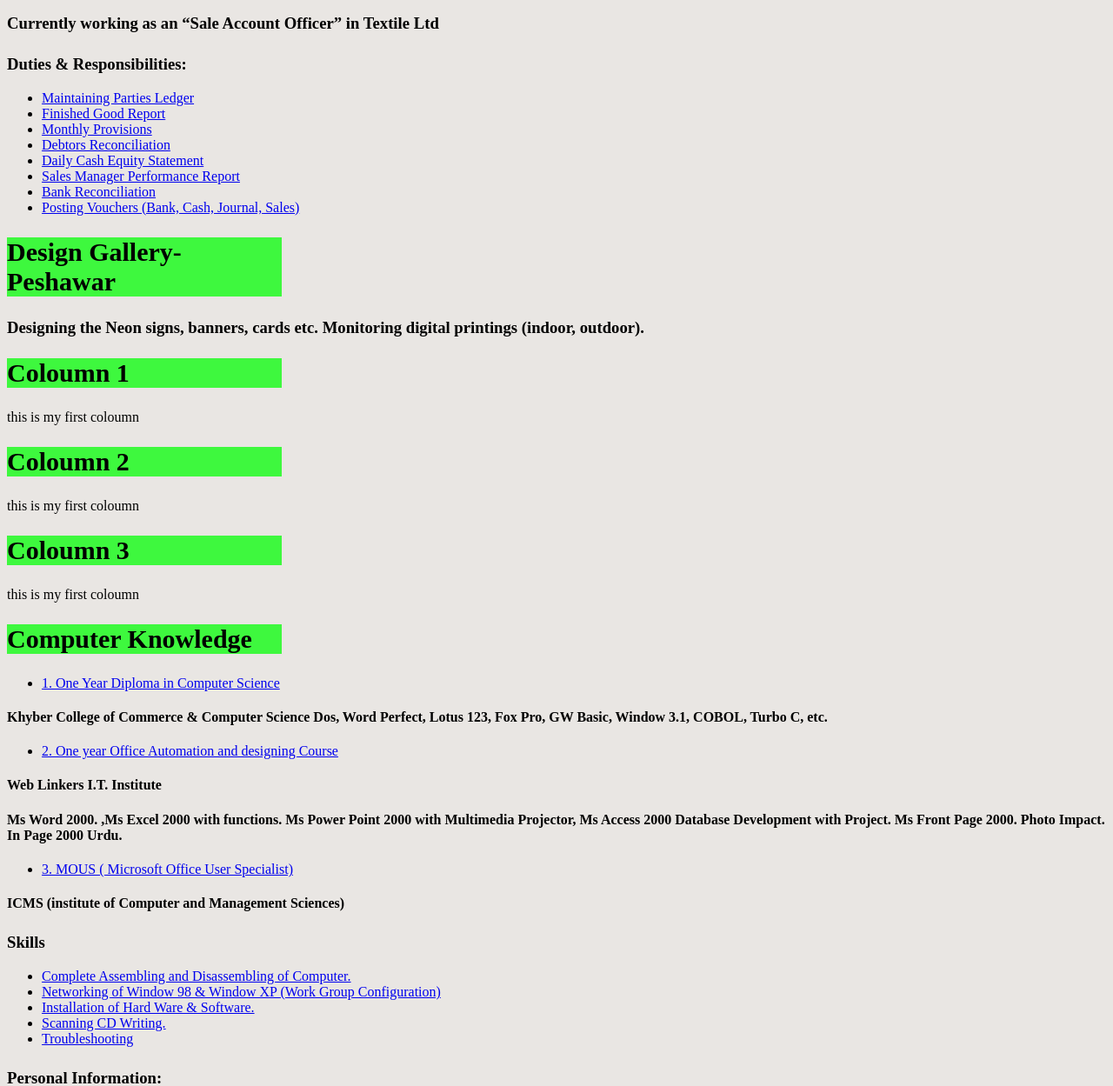
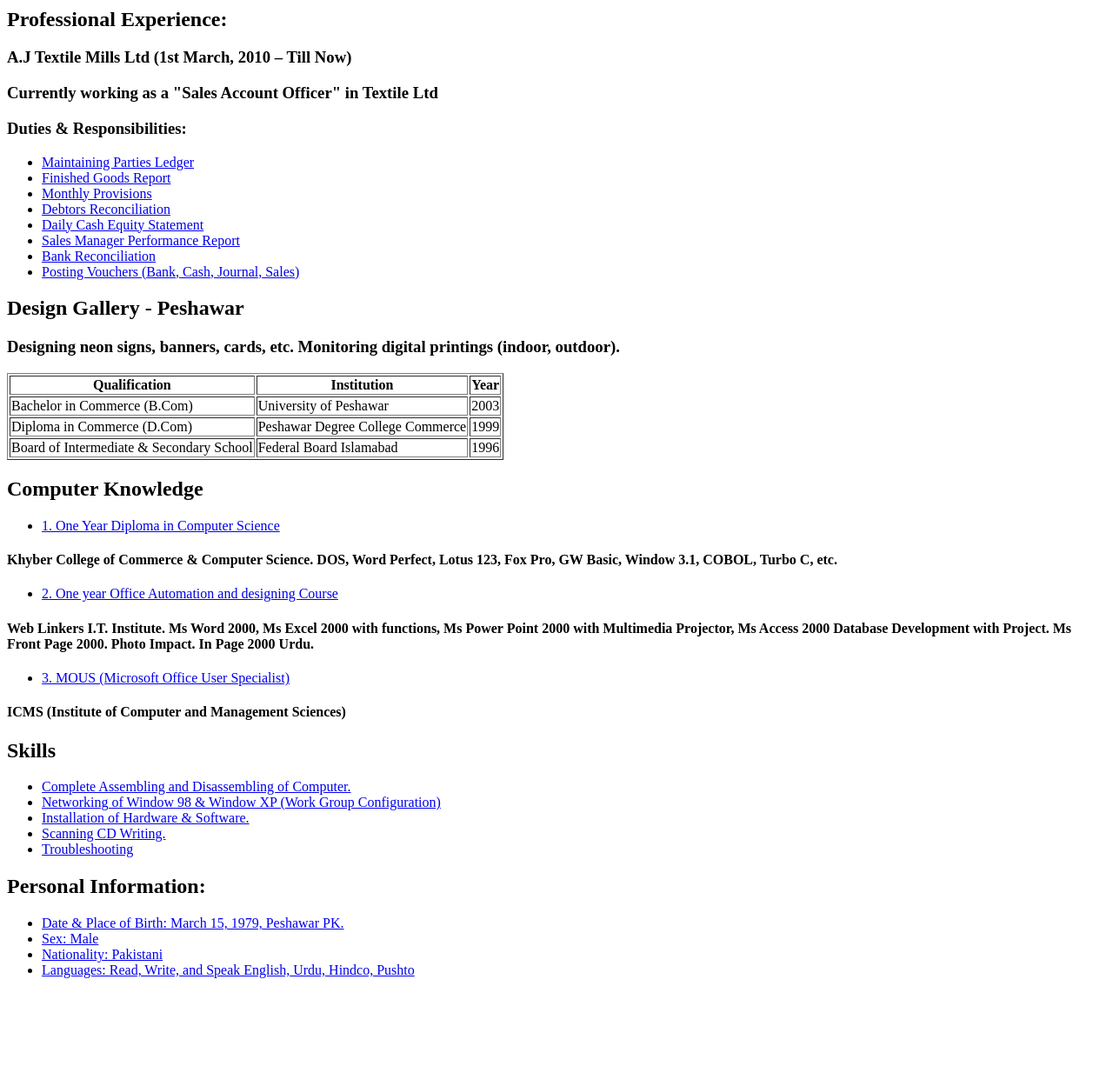
Before and after one commit to FaisalSaud007/html, a plain HTML site: page index.html in a window 1280 px wide. Shown: the part 444-1693 px from the top of the page at 87% size. After the commit the page ends 1585 px from the top, so only its background shows below. Drawn offline with Linux system fonts and the light colour scheme.

Commit message:
my website

```diff
--- a/Styled.css
+++ b/Styled.css
@@ -1,16 +1,113 @@
-    h1,h2
-    {
-        color:black;
-        font-size:30px;
-        background-color:rgb(62, 248, 62);width: 25%;
-    }
-    body
-    {
-        background-color: rgb(233, 230, 227);
+body, h1, h2, h3, ul, li, table, th, td {
+    margin: 0;
+    padding: 0;
+  }
 
-       }
-    .image-left
-    {
-        float: right;
-        margin-right: 10px; /* Optional: Add some margin to create space between the image and text */
-    }
+  /* Apply styles to the body */
+  body {
+    font-family: Arial, sans-serif;
+    background-color: #f0f0f0;
+    margin: 0;
+    padding: 0;
+  }
+
+  /* Header styles */
+  .header {
+    background-color: #333;
+    color: #fff;
+    text-align: center;
+    padding: 20px 0;
+  }
+
+  /* Name styles */
+  .Name {
+    text-align: center;
+    margin-top: 20px;
+  }
+
+  /* Contact information styles */
+  .mobile {
+    text-align: center;
+    margin-top: 20px;
+  }
+
+  .mobile ul {
+    list-style-type: none;
+  }
+
+  .mobile li {
+    margin: 10px 0;
+  }
+
+  /* Objective styles */
+  .Objectives {
+    margin-top: 20px;
+    background-color: #333;
+    color: #fff;
+    padding: 10px;
+  }
+
+  /* Paragraph styles */
+  .Para {
+    margin-top: 20px;
+    padding: 10px;
+  }
+
+  /* Experience styles */
+  .experience {
+    margin-top: 20px;
+    background-color: #333;
+    color: #fff;
+    padding: 10px;
+  }
+
+  /* Duties & Responsibilities styles */
+  .Duties-Responsibilities {
+    margin-top: 20px;
+    padding: 10px;
+  }
+
+  /* Designer styles */
+  .Designer {
+    margin-top: 20px;
+    padding: 10px;
+  }
+
+  /* Table styles */
+  .table {
+    margin-top: 20px;
+  }
+
+  table {
+    width: 100%;
+    border-collapse: collapse;
+  }
+
+  th, td {
+    border: 1px solid #ddd;
+    padding: 8px;
+    text-align: left;
+  }
+
+  th {
+    background-color: #333;
+    color: #fff;
+  }
+
+  /* Computer Knowledge styles */
+  .Computer {
+    margin-top: 20px;
+    padding: 10px;
+  }
+
+  /* Skills styles */
+  Skills {
+    margin-top: 20px;
+    padding: 10px;
+  }
+
+  /* Personal Information styles */
+  .Personal {
+    margin-top: 20px;
+    padding: 10px;
+  }
--- a/index.html
+++ b/index.html
@@ -3,45 +3,43 @@
 <head>
     <meta charset="UTF-8">
     <meta name="viewport" content="width=device-width, initial-scale=1.0">
-    <title>Faisal CV </title>
-    <link type="text/css"rel="stylesheet" href="./Styled.css">
-
+    <title>Faisal CV</title>
+    <link type="image/x-icon" rel="icon" href="./IMG/clip_image002.jpg">
 </head>
 <body>
 <div class="header">
     <h1>Resume</h1>
 </div>
 <div class="Name">
-<h2> Faisal Saud</h2>
+    <h2>Faisal Saud</h2>
 </div>
 <div class="mobile">
-
     <ul>
         <li><a href="#">Mobile # 0313-9111046</a></li>
-<li><a href="#">Email"- faisalsaud07@gmail.com</a></li>
+        <li><a href="#">Email - faisalsaud07@gmail.com</a></li>
     </ul>
+    <img src="./IMG/clip_image002.jpg" alt="Your Image">
 </div>
-<div class="Objeectives">
+<div class="Objectives">
     <h2>OBJECTIVE</h2>
 </div>
 <div class="Para">
-   <h3>Seeking a challenging opportunity in a progressive organization this will allow my experience and extensive communication and organization skill while providing an opportunity for career growth.</h3>
+    <h3>Seeking a challenging opportunity in a progressive organization that will allow my experience and extensive communication and organizational skills while providing an opportunity for career growth.</h3>
 </div>
 <div class="experience">
     <h2>Professional Experience:</h2>
 </div>
 <div>
     <h3>A.J Textile Mills Ltd (1st March, 2010 – Till Now)</h3>
-<h3>Currently working as an “Sale Account Officer” in Textile Ltd</h3>
+    <h3>Currently working as a "Sales Account Officer" in Textile Ltd</h3>
 </div>
- <div class="Duties & Responsibilities:">
-
-   <h2><h3>Duties & Responsibilities:</h3></h2>
+<div class="Duties-Responsibilities">
+    <h3>Duties & Responsibilities:</h3>
 </div>
 <div>
     <ul>
         <li><a href="#">Maintaining Parties Ledger</a></li>
-   <li><a href="#">Finished Good Report</a></li>
+        <li><a href="#">Finished Goods Report</a></li>
         <li><a href="#">Monthly Provisions</a></li>
         <li><a href="#">Debtors Reconciliation</a></li>
         <li><a href="#">Daily Cash Equity Statement</a></li>
@@ -51,67 +49,74 @@
     </ul>
 </div>
 <div class="Designer">
-   <h2>Design Gallery- Peshawar</h2>
-   <h3>Designing the Neon signs, banners, cards etc. Monitoring digital printings (indoor, outdoor).</h3>
+    <h2>Design Gallery - Peshawar</h2>
+    <h3>Designing neon signs, banners, cards, etc. Monitoring digital printings (indoor, outdoor).</h3>
 </div>
-<div class="Coloumn">
-   <h2>Coloumn 1</h2>
-   <p>this is my first coloumn</p>
- </div>
- <div class="Coloumn">
-   <h2>Coloumn 2</h2>
-   <p>this is my first coloumn</p>
- </div>
- <div class="Coloumn">
-   <h2>Coloumn 3</h2>
-   <p>this is my first coloumn</p>
+<div class="table Exemple">
+    <table border="1">
+        <thead>
+            <tr>
+                <th>Qualification</th>
+                <th>Institution</th>
+                <th>Year</th>
+            </tr>
+        </thead>
+        <tbody>
+            <tr>
+                <td>Bachelor in Commerce (B.Com)</td>
+                <td>University of Peshawar</td>
+                <td>2003</td>
+            </tr>
+            <tr>
+                <td>Diploma in Commerce (D.Com)</td>
+                <td>Peshawar Degree College Commerce</td>
+                <td>1999</td>
+            </tr>
+            <tr>
+                <td>Board of Intermediate & Secondary School</td>
+                <td>Federal Board Islamabad</td>
+                <td>1996</td>
+            </tr>
+        </tbody>
+    </table>
 </div>
 <div class="Computer Knowledge">
     <h2>Computer Knowledge</h2>
     <ul>
-   <li><a href="#">1.	One Year Diploma in Computer Science</a></li>
+        <li><a href="#">1. One Year Diploma in Computer Science</a></li>
     </ul>
-   <h4>     Khyber College of Commerce & Computer Science
-            Dos, Word Perfect, Lotus 123, Fox Pro, GW Basic, Window 3.1, COBOL, Turbo C, etc.</h4>
+    <h4>Khyber College of Commerce & Computer Science. DOS, Word Perfect, Lotus 123, Fox Pro, GW Basic, Window 3.1, COBOL, Turbo C, etc.</h4>
     <ul>
-   <li><a href="#">2.	One year Office Automation and designing Course </a></li>
+        <li><a href="#">2. One year Office Automation and designing Course</a></li>
     </ul>
-   <h4>Web Linkers I.T. Institute</h4>
-   <h4>Ms Word 2000. ,Ms Excel 2000 with functions. Ms Power Point 2000 with Multimedia Projector, Ms Access 2000 Database Development with Project.
-       Ms Front Page 2000. Photo Impact. In Page 2000 Urdu.</h4>
+    <h4>Web Linkers I.T. Institute. Ms Word 2000, Ms Excel 2000 with functions, Ms Power Point 2000 with Multimedia Projector, Ms Access 2000 Database Development with Project. Ms Front Page 2000. Photo Impact. In Page 2000 Urdu.</h4>
     <ul>
-   <li><a href="#">3.	MOUS ( Microsoft Office User Specialist)   </a></li>
+        <li><a href="#">3. MOUS (Microsoft Office User Specialist)</a></li>
     </ul>
-   <h4>ICMS (institute of Computer and Management Sciences)</h4>
+    <h4>ICMS (Institute of Computer and Management Sciences)</h4>
 </div>
 <div>
-   <h2><h3>Skills</h3></h2>
+    <h2>Skills</h2>
 </div>
 <div>
     <ul>
         <li><a href="#">Complete Assembling and Disassembling of Computer.</a></li>
         <li><a href="#">Networking of Window 98 & Window XP (Work Group Configuration)</a></li>
-   <li><a href="#">Installation of Hard Ware & Software.</a></li>
+        <li><a href="#">Installation of Hardware & Software.</a></li>
         <li><a href="#">Scanning CD Writing.</a></li>
         <li><a href="#">Troubleshooting</a></li>
     </ul>
 </div>
 <div>
-   <h2><h3>Personal Information:</h3></h2>
+    <h2>Personal Information:</h2>
 </div>
 <div>
     <ul>
-   <li><a href="#">Date & Place of Birth:-		March 15, 1979, Peshawar PK.</a></li>
-   <li><a href="#">Sex :-				            Male</a></li>
-   <li><a href="#">Nationality:-			Pakistani</a></li>
-   <li><a href="#">Language:- 			Read, Write, and Speak English, Urdu, Hindco
-      Pushto
-   </a></li>
+        <li><a href="#">Date & Place of Birth: March 15, 1979, Peshawar PK.</a></li>
+        <li><a href="#">Sex: Male</a></li>
+        <li><a href="#">Nationality: Pakistani</a></li>
+        <li><a href="#">Languages: Read, Write, and Speak English, Urdu, Hindco, Pushto</a></li>
     </ul>
 </div>
-
 </body>
-
-
-
 </html>
--- a/styles.css
+++ /dev/null
@@ -1,90 +0,0 @@
-
-body, h1, h2, h3, p {
-    margin: 0;
-    padding: 0;
-}
-.round-image {
-
-    width: 150px;
-    height: 150px;
-    border-radius: 50%;
-    object-fit: cover;
-    border: 2px solid #b9dafd;
-
-}
-body {
-    background-color: #f4e8e8;
-    font-family: 'Times New Roman', Times, serif, sans-serif;
-    color:#aaa6a6f9
-}
-
-.container {
-    max-width: 800px;
-    margin: 0 auto;
-    background-color: #393636;
-    padding: 20px;
-    box-shadow: 0 0 10px rgba(0, 0, 0, 0.1);
-}
-
-
-header {
-    text-align: center;
-    margin-bottom: 20px;
-}
-
-header h1 {
-    color: #f4eeee;
-    font-size: 36px;
-    margin-bottom: 5px;
-}
-
-header p {
-    color: #ebdddd;
-    font-size: 18px;
-    text-shadow: ;
-}
-
-
-section {
-    margin: 20px 0;
-}
-
-section h2 {
-    font-size: 24px;
-    color: #ebdddd;
-    margin-bottom: 10px;
-}
-
-ul {
-    list-style: none;
-}
-
-ul li {
-    margin-bottom: 5px;
-}
-
-/* Style links */
-a {
-    color: #007BFF;
-    text-decoration: none;
-}
-
-a:hover {
-    text-decoration: underline;
-}
-
-
-article h3 {
-    font-size: 20px;
-    color: #ebdddd;
-    margin-top: 10px;
-    margin-bottom: 5px;
-}
-
-/* Style the footer */
-footer {
-    text-align: center;
-    background-color: #333;
-    color: #fff;
-    padding: 10px;
-}
```
Lines whose indentation alone changed are shown as unchanged.
